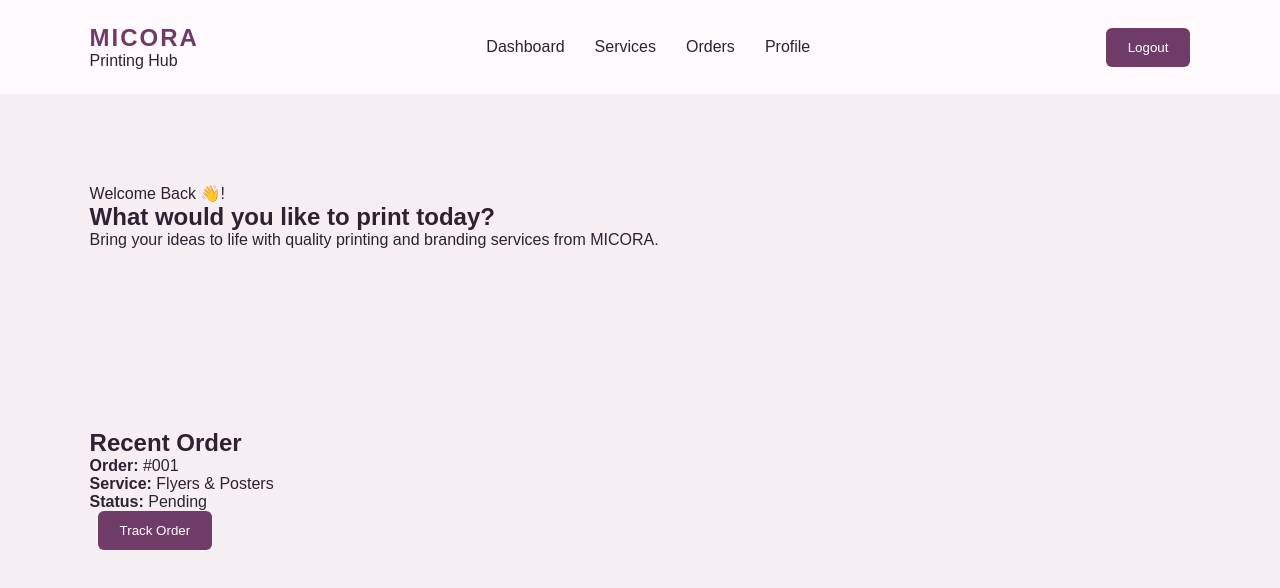
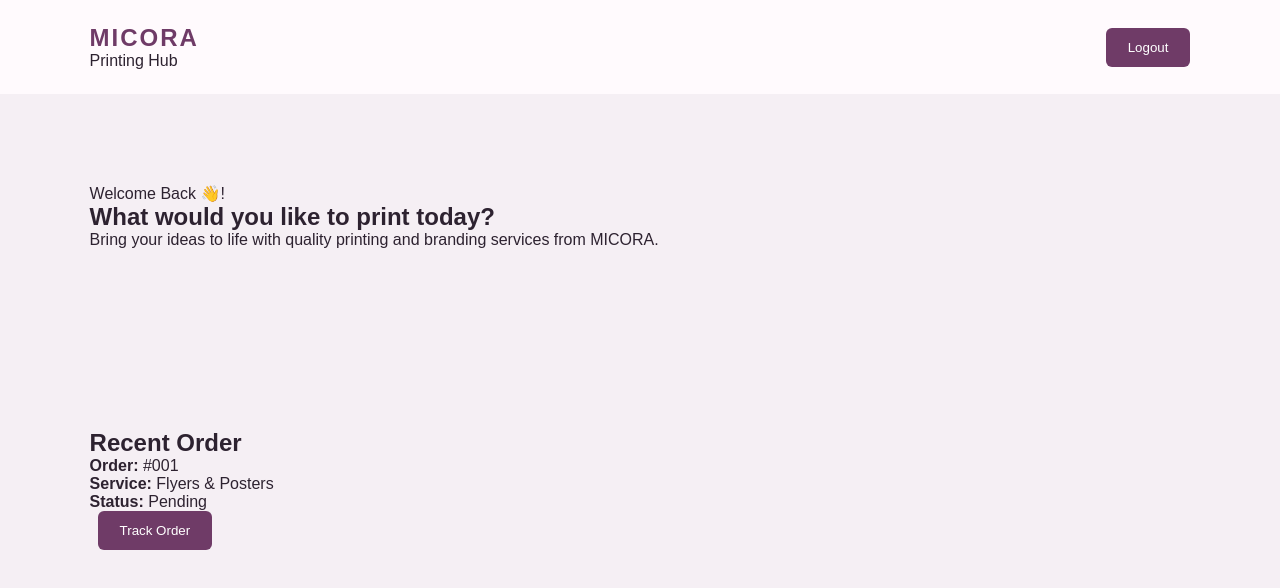
Before and after one commit to Michelle-ak11/MICORA, a React (Vite) app in the folder Frontend/micora/: page /dashboard in a window 1280 px wide. Shown: the top 588 px of the page. Built offline with nearby package versions, Linux system fonts and the light colour scheme.

Commit message:
updated Dashboard and signup

```diff
--- a/Frontend/micora/src/Pages/Dashboard.jsx
+++ b/Frontend/micora/src/Pages/Dashboard.jsx
@@ -8,13 +8,11 @@ function Dashboard() {
         <p>Printing Hub</p>
       </div>
 
-      <nav>
-        <a href="/dashboard">Dashboard</a>
-        <a href="/services">Services</a>
-        <a href="/orders">Orders</a>
-        <a href="/profile">Profile</a>
+      <div className="user">
 
-      </nav>
+      </div>
+
+
 
       <a href="/logout">
         <button>Logout</button>
```
Also changed, not shown: Frontend/micora/src/Pages/Signup.jsx (+4 -9 lines).
